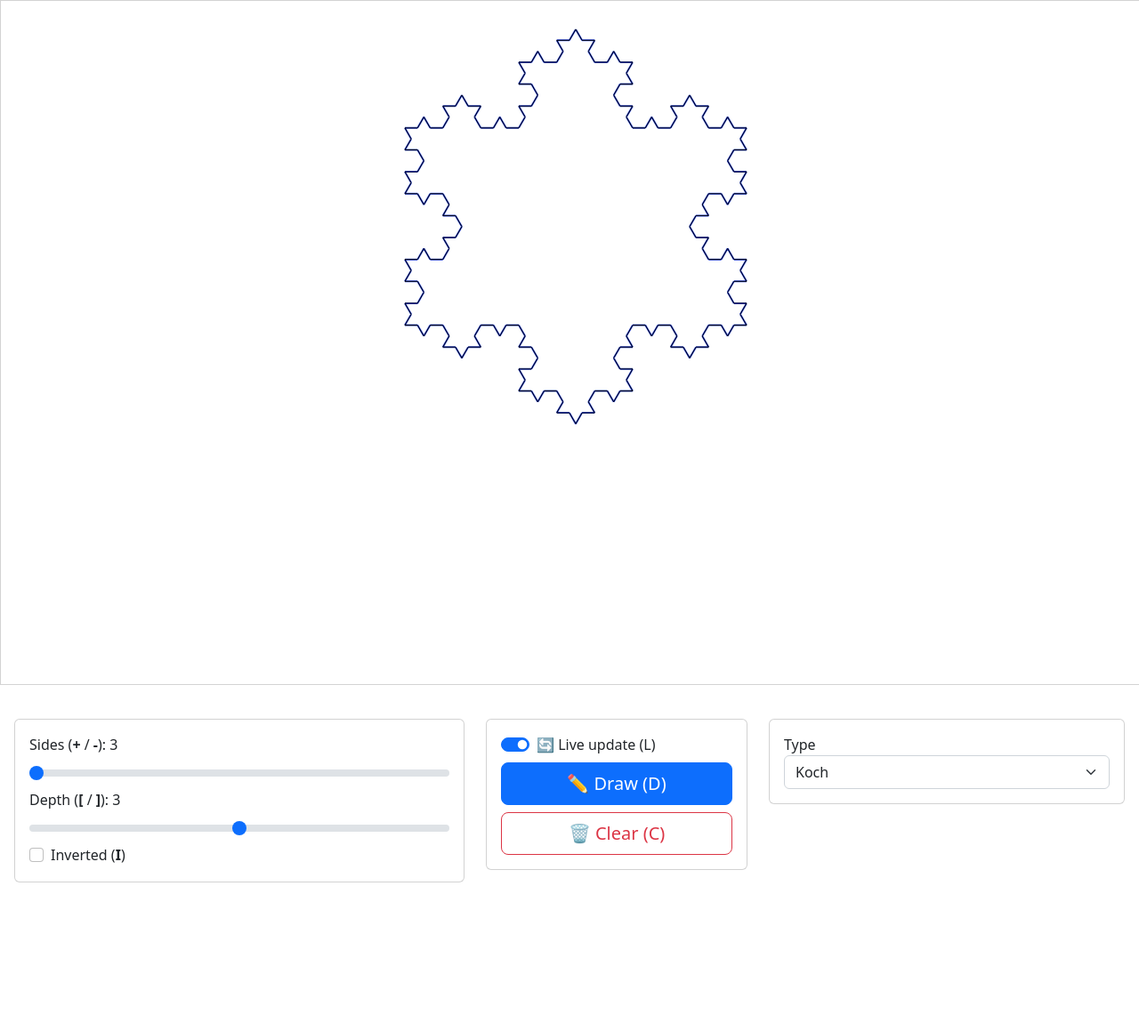
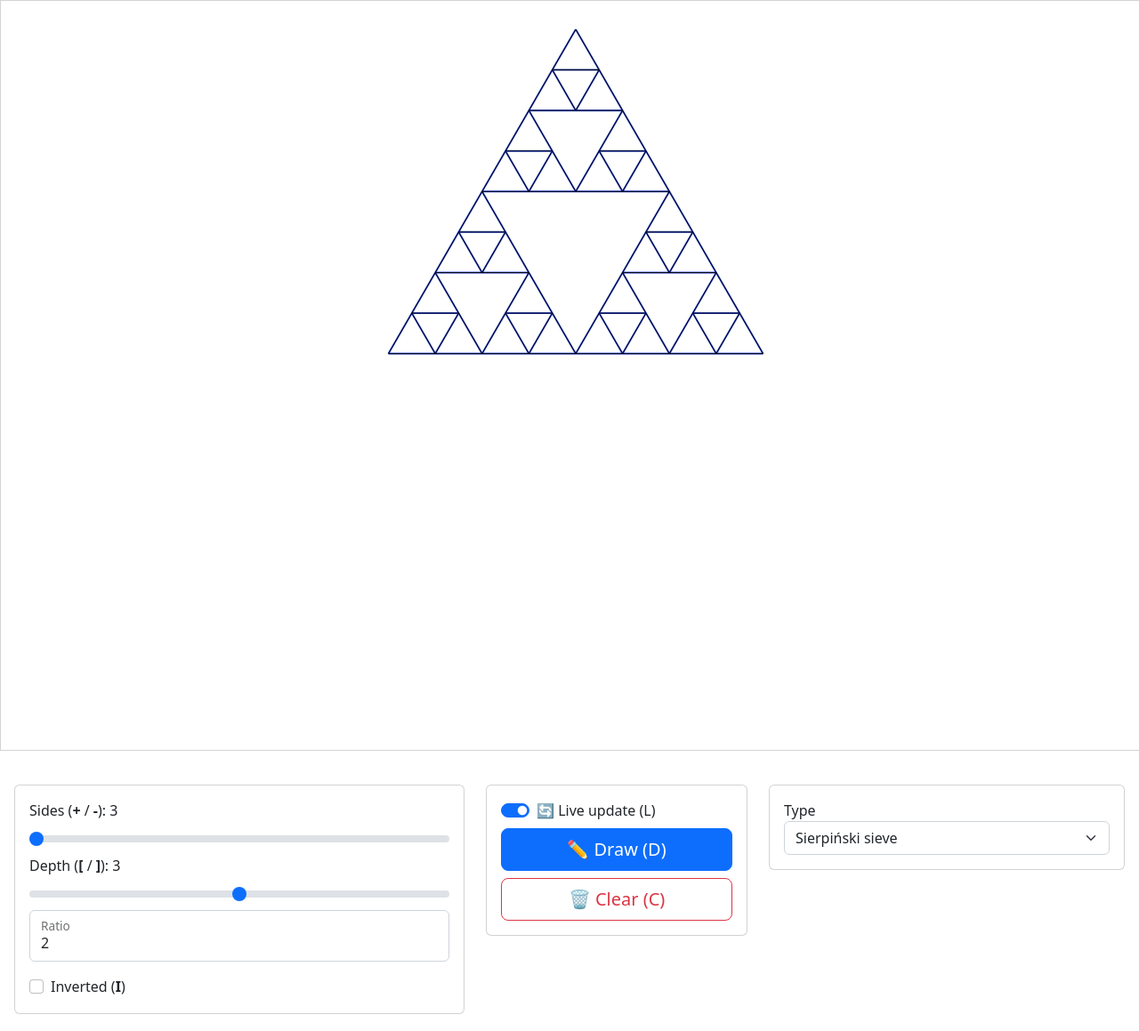
Before and after one commit to VeryBadFrags/fractals, a website built with Vite: page index.html in a window 1280 px wide. Shown: the whole page at 89% size. Before the commit the page ends 1024 px from the top, so only its background shows below. Built offline with nearby package versions, Linux system fonts and the light colour scheme.

Commit message:
Add ratio select

```diff
--- a/index.html
+++ b/index.html
@@ -26,10 +26,6 @@
           <div
             class="progress-bar progress-bar-striped progress-bar-animated"
             role="progressbar"
-            aria-label="Animated striped example"
-            aria-valuenow="50"
-            aria-valuemin="0"
-            aria-valuemax="100"
             style="width: 50%"
           ></div>
         </div>
@@ -38,6 +34,7 @@
         <div class="col-12 col-lg-5 mb-3">
           <div class="card">
             <div class="card-body">
+              <div>
                 <label for="sidesRange" class="form-label"
                   >Sides (<b>+</b> / <b>-</b>):
                   <span id="sidesLabel">3</span></label
@@ -50,7 +47,9 @@
                   max="10"
                   value="3"
                 />
-              <label for="customRange1" class="form-label"
+              </div>
+              <div>
+                <label for="depthRange" class="form-label"
                   >Depth (<b>[</b> / <b>]</b>):
                   <span id="depthLabel">3</span></label
                 >
@@ -62,6 +61,11 @@
                   max="6"
                   value="3"
                 />
+              </div>
+              <div class="form-floating mb-3" id="ratioBox">
+                <input type="number" class="form-control" id="ratioRange" min="2" max="4" value="2" required>
+                <label for="ratioRange">Ratio</label>
+              </div>
               <div class="form-check">
                 <input
                   class="form-check-input"
@@ -126,8 +130,8 @@
                 aria-label="Strategy"
                 id="strategySelect"
               >
-                <option value="koch" selected>Koch</option>
-                <option value="sierpinski">Sierpiński sieve</option>
+                <option value="koch">Koch</option>
+                <option value="sierpinski" selected>Sierpiński sieve</option>
               </select>
             </div>
           </div>
--- a/main.js
+++ b/main.js
@@ -6,19 +6,23 @@ canvas.height = document.body.scrollHeight;
 const ctx = canvas.getContext("2d");
 
 let outwards = 1;
+let ratio = 2;
+
+const loading = document.getElementById("loading");
 
 function draw() {
-  let loading = document.getElementById("loading");
-  showLoad(loading);
+  showElement(loading);
   let sides = document.getElementById("sidesRange").value;
   let depth = document.getElementById("depthRange").value;
   outwards = document.getElementById("orientationCheck").checked ? -1 : 1;
   let strategy = document.getElementById("strategySelect").value;
+  ratio = document.getElementById("ratioRange").value;
   drawPoly(sides, depth, 2, strategy);
-  hideLoad(loading);
+  hideElement(loading);
 }
 
 function redraw() {
+  showElement(loading);
   clearCanvas();
   draw();
 }
@@ -132,14 +136,13 @@ function drawSierpPoly(sides, depth, startPoint, endPoint, direction = 1) {
       console.log("here");
       drawKochLine(start, end);
     } else {
-      let middle = getMiddle(start, end);
-      let third = getThird(start, end);
-      let twoThird = getThird(end, start);
+      let third = getMiddle(start, end, ratio);
+      let twoThird = getMiddle(end, start, ratio);
       if(outwards == -1) {
         drawSierpPoly(sides, depth - 1, start, third, -direction);
-        drawSierpPoly(sides, depth - 1, third, twoThird, -direction);
         drawSierpPoly(sides, depth - 1, twoThird, end, -direction);
       } else {
+        let middle = getMiddle(start, end, ratio);
         drawSierpPoly(sides, depth - 1, start, middle);
       }
     }
@@ -182,12 +185,8 @@ function rotateAround(p, p0, ang) {
   return [p0[0] + rotated[0], p0[1] + rotated[1]];
 }
 
-function getMiddle(a, b) {
-  return [a[0] + (b[0] - a[0]) / 2, a[1] + (b[1] - a[1]) / 2];
-}
-
-function getThird(a, b) {
-  return [a[0] + (b[0] - a[0]) / 3, a[1] + (b[1] - a[1]) / 3];
+function getMiddle(a, b, ratio = 2) {
+  return [a[0] + (b[0] - a[0]) / ratio, a[1] + (b[1] - a[1]) / ratio];
 }
 
 function initListeners() {
@@ -206,8 +205,17 @@ function initListeners() {
   });
 
   let depthRange = document.getElementById("depthRange");
+  let depthLabel = document.getElementById("depthLabel");
+  depthLabel.innerText = depthRange.value;
   depthRange.addEventListener("input", (e) => {
-    document.getElementById("depthLabel").innerText = depthRange.value;
+    depthLabel.innerText = depthRange.value;
+    if (liveUpdateCheck.checked) {
+      redraw();
+    }
+  });
+
+  let ratioRange = document.getElementById("ratioRange");
+  ratioRange.addEventListener("input", (e) => {
     if (liveUpdateCheck.checked) {
       redraw();
     }
@@ -236,6 +244,15 @@ function initListeners() {
 
   let strategySelect = document.getElementById("strategySelect");
   strategySelect.addEventListener("change", (e) => {
+    const ratioBox = document.getElementById("ratioBox");
+    switch(e.target.value) {
+      case "koch":
+        hideElement(ratioBox);
+        break;
+      case "sierpinski":
+        showElement(ratioBox);
+        break;
+    }
     if (liveUpdateCheck.checked) {
       redraw();
     }
@@ -279,10 +296,10 @@ function initListeners() {
   });
 }
 
-function hideLoad(e) {
+function hideElement(e) {
   e.style.visibility = "hidden";
 }
-function showLoad(e) {
+function showElement(e) {
   e.style.visibility = "visible";
 }
 
```
Lines whose indentation alone changed are shown as unchanged.
